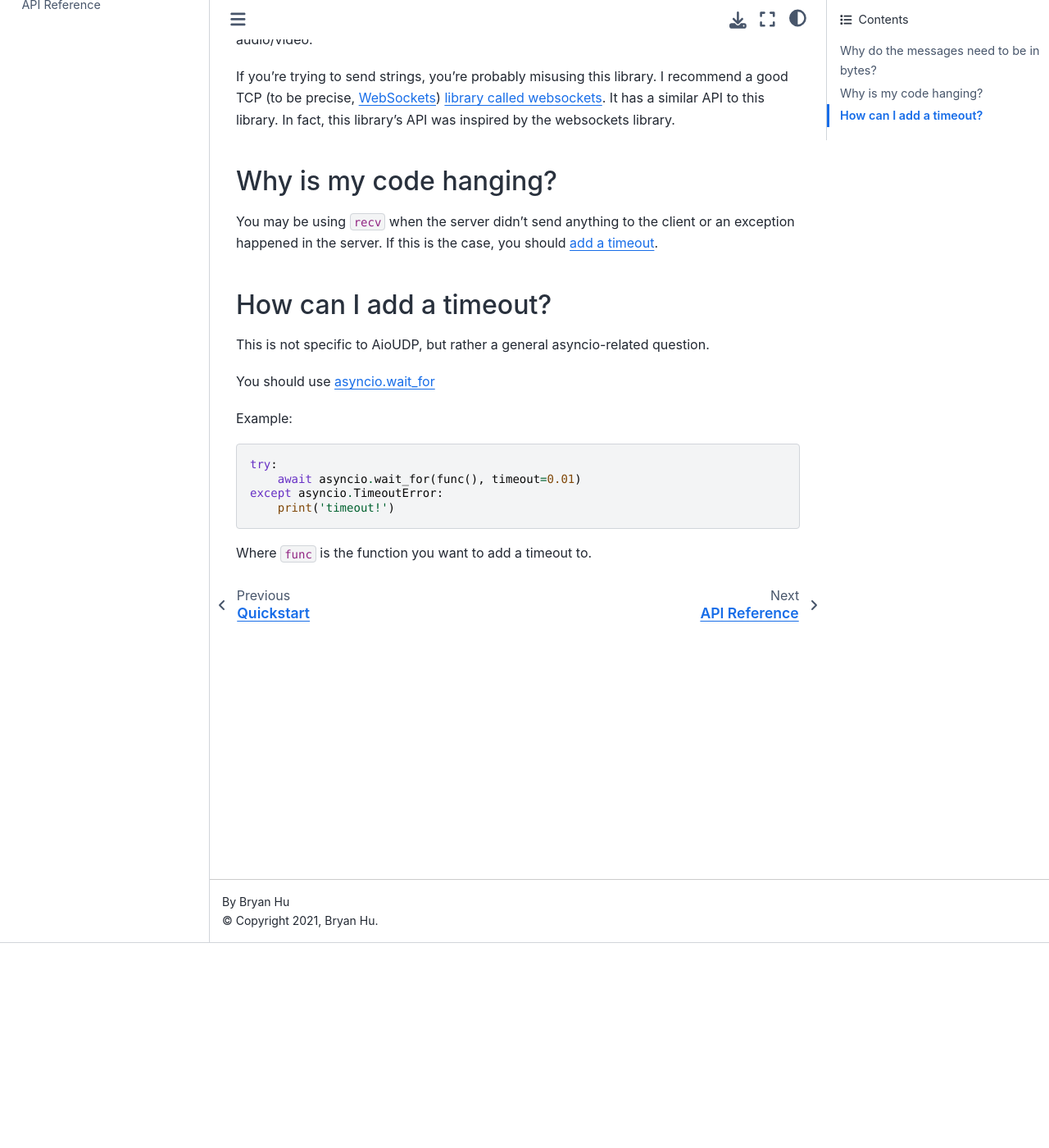
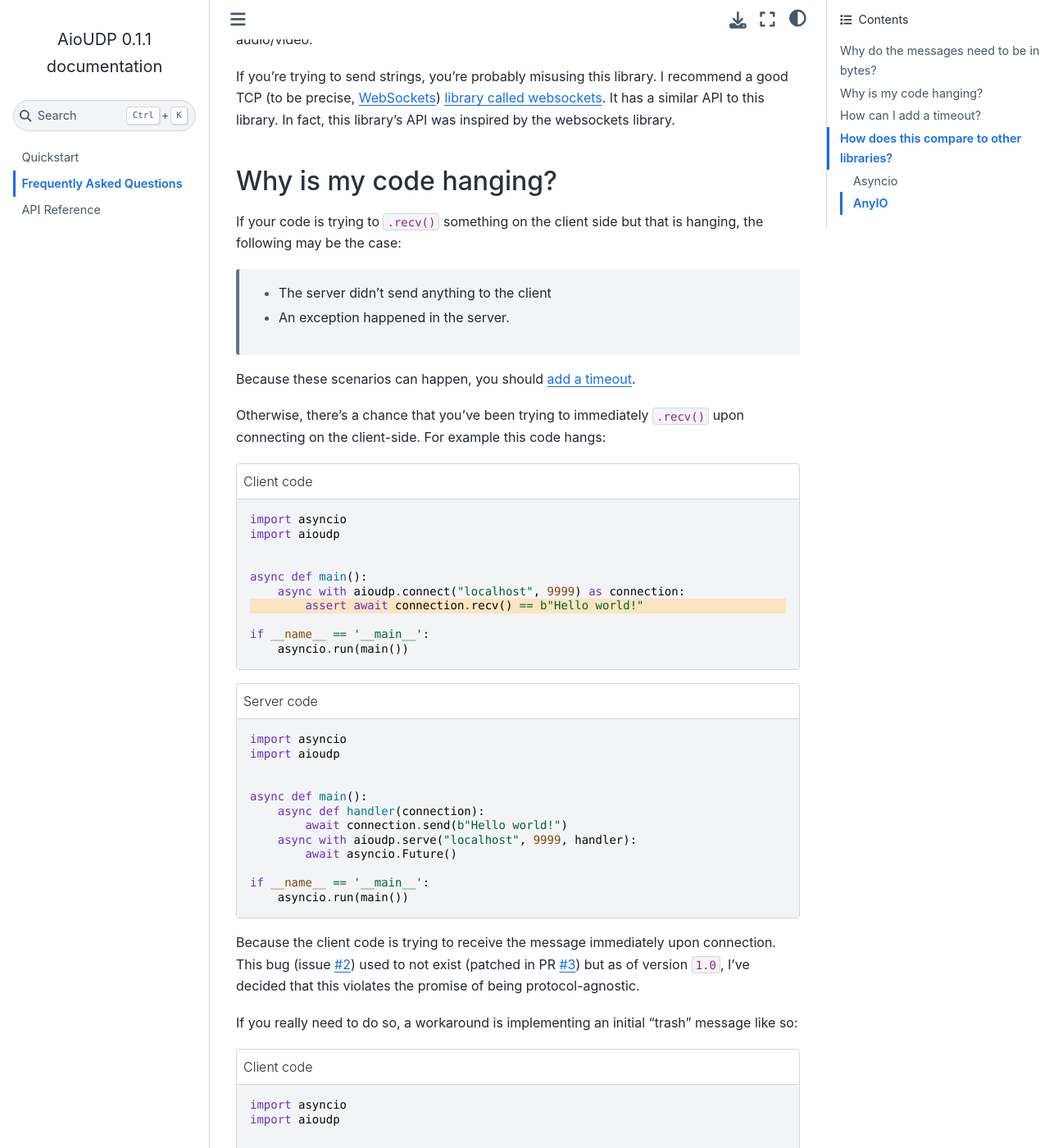
Before and after one commit to ThatXliner/aioudp, a Sphinx documentation site: the page built from docs/faq.rst, in a window 1280 px wide and 1400 px high, scrolled down 250 px. Shown: the whole window at 82% size. Built offline with Sphinx 7.4.7 and the Sphinx Book theme 1.1.4, drawn with Linux system fonts in a browser that asks for light colours; some of the changed text lies outside the part shown.

Commit message:
:fire: Revert #3

```diff
--- a/docs/faq.rst
+++ b/docs/faq.rst
@@ -20,7 +20,93 @@
 Why is my code hanging?
 -----------------------
 
-You may be using ``recv`` when the server didn't send anything to the client or an exception happened in the server. If this is the case, you should :ref:`add a timeout <faq-add-timeout>`.
+If your code is trying to ``.recv()`` something on the client side but
+that is hanging, the following may be the case:
+
+ - The server didn't send anything to the client
+ - An exception happened in the server.
+
+Because these scenarios can happen, you should :ref:`add a timeout <faq-add-timeout>`.
+
+.. _faq-hang:
+
+Otherwise, there's a chance that you've been trying to immediately ``.recv()`` upon
+connecting on the client-side. For example this code hangs:
+
+.. code-block:: python
+    :caption: Client code
+    :emphasize-lines: 7
+
+    import asyncio
+    import aioudp
+
+
+    async def main():
+        async with aioudp.connect("localhost", 9999) as connection:
+            assert await connection.recv() == b"Hello world!"
+
+    if __name__ == '__main__':
+        asyncio.run(main())
+
+.. code-block:: python
+    :caption: Server code
+
+    import asyncio
+    import aioudp
+
+
+    async def main():
+        async def handler(connection):
+            await connection.send(b"Hello world!")
+        async with aioudp.serve("localhost", 9999, handler):
+            await asyncio.Future()
+
+    if __name__ == '__main__':
+        asyncio.run(main())
+
+Because the client code is trying to receive the message immediately upon connection.
+This bug (issue `#2 <https://github.com/ThatXliner/aioudp/issues/2>`_) used to not exist (patched in PR `#3 <https://github.com/ThatXliner/aioudp/pull/3>`_)
+but as of version ``1.0``, I've decided that this violates the promise of being protocol-agnostic.
+
+If you really need to do so, a workaround is implementing an initial "trash" message like so:
+
+.. code-block:: python
+    :caption: Client code
+    :emphasize-lines: 7
+
+    import asyncio
+    import aioudp
+
+
+    async def main():
+        async with aioudp.connect("localhost", 9999) as connection:
+            await connection.send(b"TRASH")
+            assert await connection.recv() == b"Hello world!"
+
+    if __name__ == '__main__':
+        asyncio.run(main())
+
+.. code-block:: python
+    :caption: Server code
+    :emphasize-lines: 7
+
+    import asyncio
+    import aioudp
+
+
+    async def main():
+        async def handler(connection):
+            await connection.recv()
+            await connection.send(b"Hello world!")
+        async with aioudp.serve("localhost", 9999, handler):
+            await asyncio.Future()
+
+    if __name__ == '__main__':
+        asyncio.run(main())
+
+.. note::
+
+    This "workaround" used to be the "patch" that I made to fix this issue
 
 
 .. _faq-add-timeout:
@@ -42,3 +128,38 @@
         print('timeout!')
 
 Where ``func`` is the function you want to add a timeout to.
+
+.. _faq-comparison:
+
+How does this compare to other libraries?
+-----------------------------------------
+
+.. todo::
+
+    Benchmark speed
+
++---------+-------------------------+--------------------+----------------------------+
+| Library | Example echo server LOC | Example client LOC | Framework                  |
++=========+=========================+====================+============================+
+| AioUDP  | 15                      | 11                 | Asyncio                    |
++---------+-------------------------+--------------------+----------------------------+
+| Asyncio | 34                      | 47                 | Asyncio                    |
++---------+-------------------------+--------------------+----------------------------+
+| AnyIO   | 12                      | 12                 | Any asynchronous framework |
++---------+-------------------------+--------------------+----------------------------+
+
+Asyncio
+~~~~~~~
+
+Pros: Built-in
+Cons: Hard to use
+
+Python has built-in UDP functionality but it's so painful to use: the example echo server is 2 times longer than AioUDP's example echo server.
+
+AnyIO
+~~~~~~~
+
+Pros: Simple interface
+Cons: None
+
+AnyIO is a good alternative to AioUDP. I actually wrote this library thinking no one has made an asynchronous API for UDP yet, but apparently AnyIO already did, and async-framework-agnostic!
```
Also changed, not shown: 3 other files.
